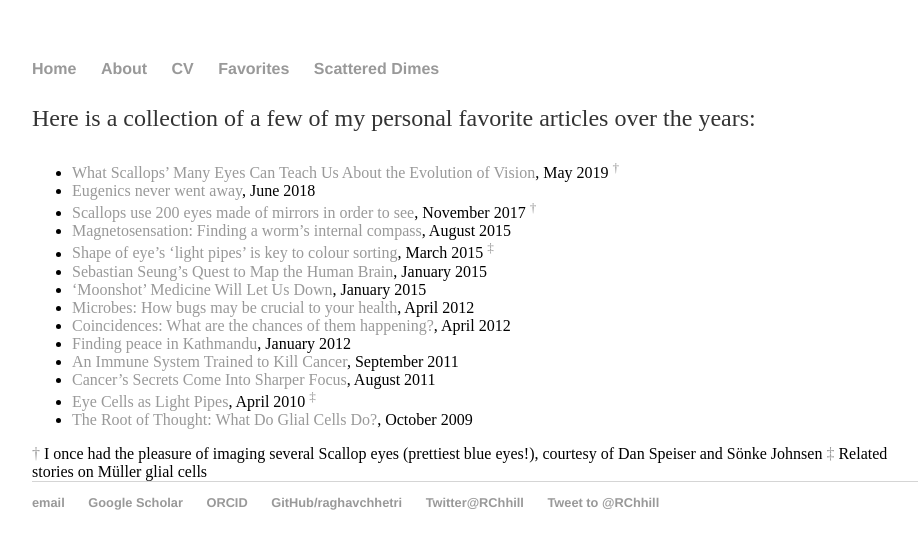
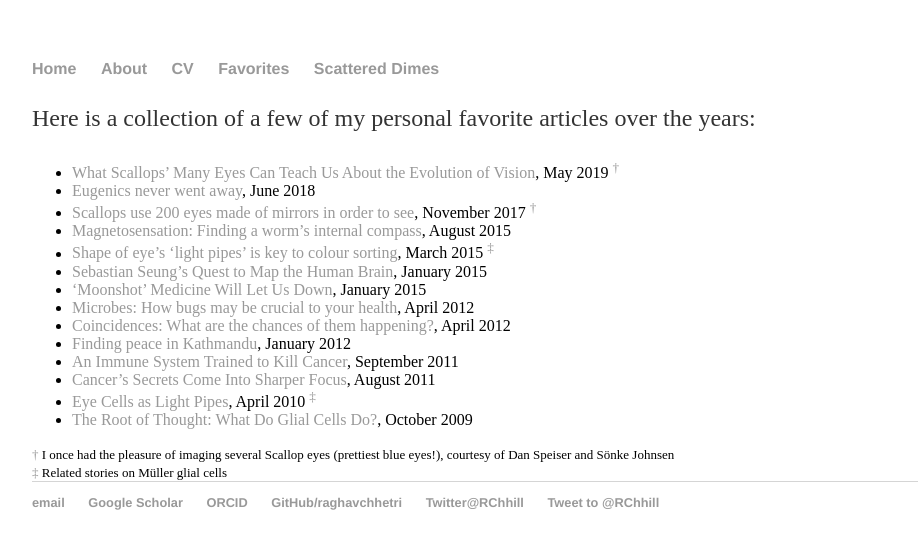
Before and after one commit to raghavchhetri/raghavchhetri.github.io, a Jekyll site: the page built from favorites/index.md, in a window 1280 px wide. Shown: the top 549 px of the page, without its empty margins (160-1078 px from the left). Built offline with Jekyll 4.4.1, drawn with Linux system fonts in a browser that asks for light colours; comment, search, counter and statistics services are not loaded.

Commit message:
Update index.md

```diff
--- a/favorites/index.md
+++ b/favorites/index.md
@@ -19,9 +19,7 @@ Here is a collection of a few of my personal favorite articles over the years:
 - [Eye Cells as Light Pipes](https://physics.aps.org/story/v25/st15), April 2010 <sup>[&Dagger;](#note2)</sup>
 - [The Root of Thought: What Do Glial Cells Do?](http://www.scientificamerican.com/article/the-root-of-thought-what/), October 2009
 
-<font size="3">
-
-  <a name="note1">&dagger;</a> I once had the pleasure of imaging several Scallop eyes (prettiest blue eyes!), courtesy of Dan Speiser and Sönke Johnsen
-
-  <a name="note2">&Dagger;</a> Related stories on Müller glial cells
+<font size="2">
+ <a name="note1">&dagger;</a> I once had the pleasure of imaging several Scallop eyes (prettiest blue eyes!), courtesy of Dan Speiser and Sönke Johnsen <br />
+ <a name="note2">&Dagger;</a> Related stories on Müller glial cells
 </font>
```
